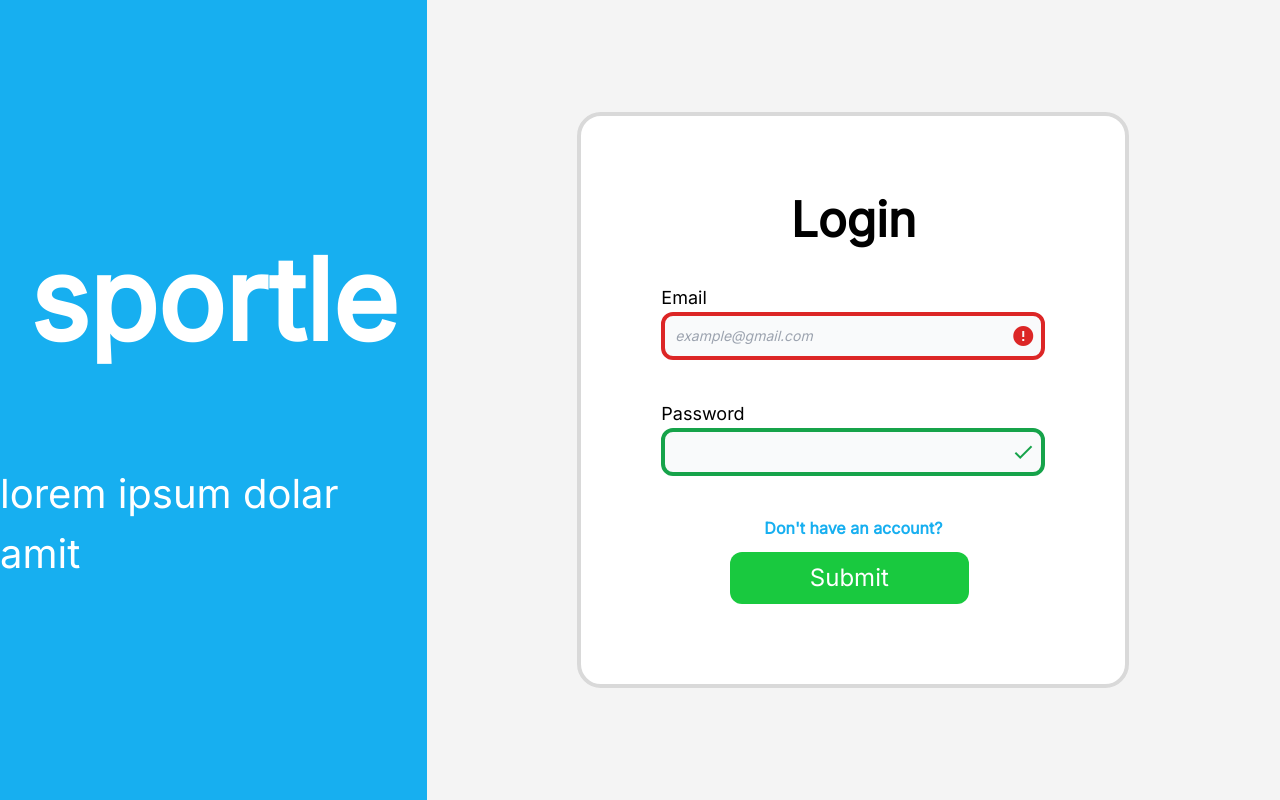
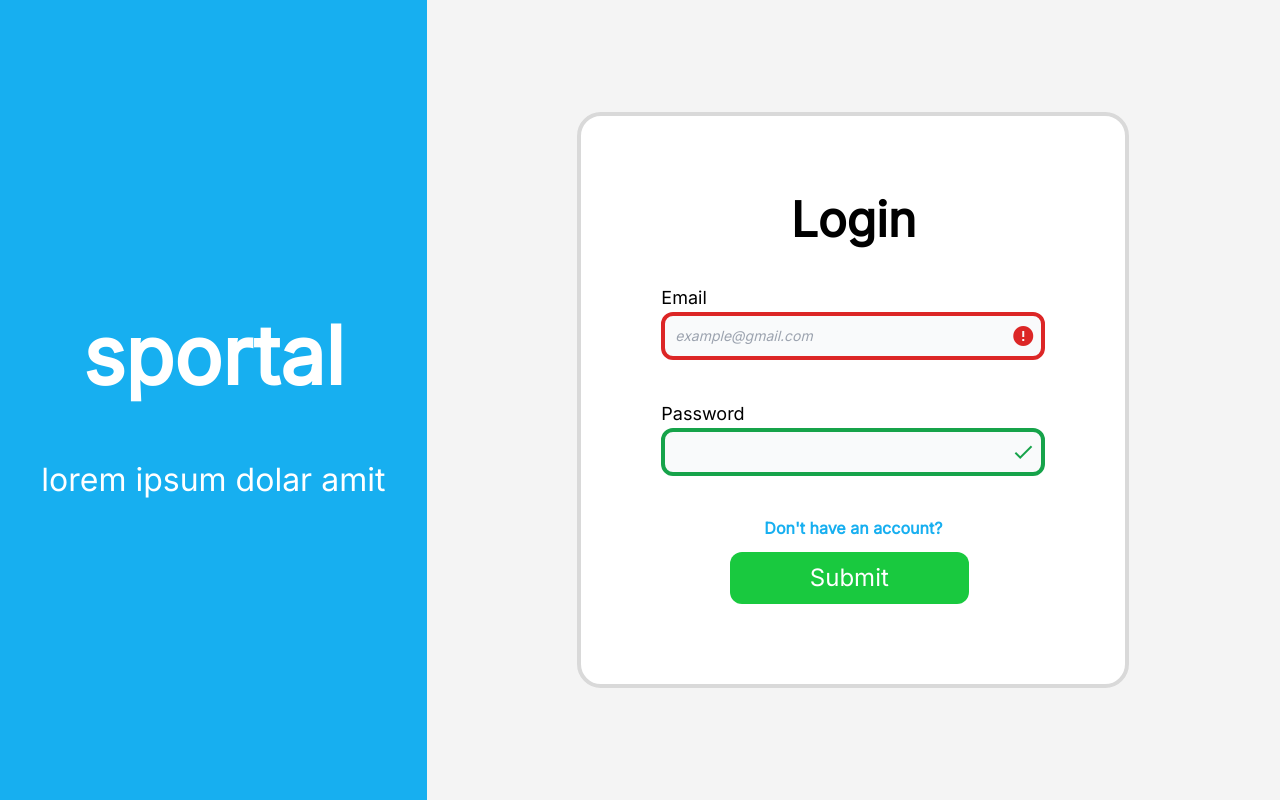
Before and after one commit to Rohan-Vij/sportal, a React (Vite) app in the folder frontend/: page /login in a window 1280 px wide. Built offline with nearby package versions, Linux system fonts and the light colour scheme.

Commit message:
fixed name & sizings

```diff
--- a/frontend/index.html
+++ b/frontend/index.html
@@ -4,7 +4,7 @@
     <meta charset="UTF-8" />
     <!-- <link rel="icon" type="image/svg+xml" href="/vite.svg" /> -->
     <meta name="viewport" content="width=device-width, initial-scale=1.0" />
-    <title>Sportly</title>
+    <title>Sportal</title>
   </head>
   <body class="w-full h-full">
     <div id="root" class="w-full h-full"></div>
--- a/frontend/src/screens/Login.jsx
+++ b/frontend/src/screens/Login.jsx
@@ -35,9 +35,9 @@ const Login = () => {
   return (
     <div className="h-full w-full flex flex-row">
       {/* left title bar */}
-      <div className="bg-main h-full w-1/3 flex flex-col space-y-20 justify-center items-center">
-        <h1 className="text-white text-[7rem] font-extrabold">sportle</h1>
-        <h2 className="text-white text-[2.5rem]">lorem ipsum dolar amit</h2>
+      <div className="bg-main h-full w-1/3 flex flex-col space-y-10 justify-center items-center">
+        <h1 className="text-white text-[5rem] font-extrabold">sportal</h1>
+        <h2 className="text-white text-[2rem]">lorem ipsum dolar amit</h2>
       </div>
 
       {/* right content screen (with login) */}
```
